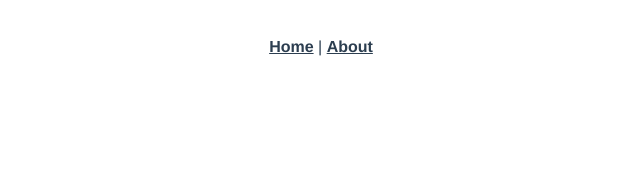
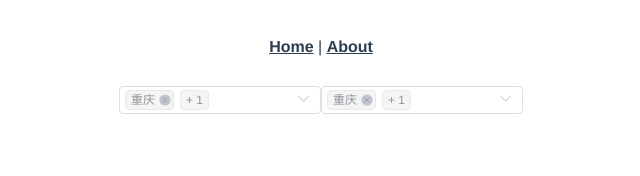
Before and after one commit to AnnGreen1/Vue2-JavaScript-demo, a Vue app: page /dev/SelectAllother in a window 1280 px wide. Shown: the top 176 px of the page, without its empty margins (319-959 px from the left). Built offline with nearby package versions, Linux system fonts and the light colour scheme.

Commit message:
definecomponent

```diff
--- a/src/router/routes/Dev/index.js
+++ b/src/router/routes/Dev/index.js
@@ -24,5 +24,15 @@ const devRoute = [
     name: "dev-NativeEvent",
     component: () => import("@/views/Dev/NativeEvent.vue"),
   },
+  {
+    path: "/dev/SelectAllother",
+    name: "dev-SelectAllother",
+    component: () => import("@/views/Dev/SelectAllother.vue"),
+  },
+  {
+    path: "/dev/SelectAllMyself",
+    name: "dev-SelectAllMyself",
+    component: () => import("@/views/Dev/SelectAllMyself.vue"),
+  },
 ];
 export default devRoute;
--- /dev/null
+++ b/src/views/Dev/SelectAllMyself.vue
@@ -0,0 +1,33 @@
+<template>
+  <div>
+    <ElSelectAllMyself
+      :selectOptions="selectOptions"
+    >
+    </ElSelectAllMyself>
+  </div>
+</template>
+
+<script>
+import ElSelectAllMyself from "./components/ElSelectAllMyself.vue";
+export default {
+  data() {
+    return {
+      selectOptions: [
+          { label: "上海", value: "sh" },
+          { label: "南京", value: "nj" },
+          { label: "重庆", value: "cq" },
+          { label: "武汉", value: "wh" },
+        ],
+    };
+  },
+  components: {
+    ElSelectAllMyself,
+  },
+  methods: {
+
+  },
+  mounted() {
+
+  },
+};
+</script>
--- /dev/null
+++ b/src/views/Dev/SelectAllother.vue
@@ -0,0 +1,63 @@
+<template>
+  <div>
+    <MultipleSelect
+      :selectOptions="selectOptions"
+      :mulSelectLoading="mulSelectLoading"
+      :mulSelecteds="mulSelecteds"
+      @update:updateMultipleSelect="(val) => (mulSelecteds = val)"
+    >
+    </MultipleSelect>
+
+    <MultipleSelect2
+      :selectOptions="selectOptions2"
+      :mulSelectLoading="mulSelectLoading2"
+      :mulSelecteds="mulSelecteds2"
+      @update:updateMultipleSelect="(val) => (mulSelecteds2 = val)"
+    >
+    </MultipleSelect2>
+  </div>
+</template>
+
+<script>
+import MultipleSelect from "./components/ElSelectAllS1.vue";
+import MultipleSelect2 from "./components/ElSelectAllS2.vue";
+export default {
+  data() {
+    return {
+      selectOptions: [],
+      mulSelectLoading: false,
+      mulSelecteds: [],
+      selectOptions2: [],
+      mulSelectLoading2: false,
+      mulSelecteds2: [],
+    };
+  },
+  components: {
+    MultipleSelect,
+    MultipleSelect2,
+  },
+  methods: {
+    mockData() {
+      this.mulSelectLoading = true;
+      this.mulSelectLoading2 = true;
+      setTimeout(() => {
+        const options = [
+          { label: "上海", value: "sh" },
+          { label: "南京", value: "nj" },
+          { label: "重庆", value: "cq" },
+          { label: "武汉", value: "wh" },
+        ];
+        this.selectOptions = options;
+        this.mulSelectLoading = false;
+        this.mulSelecteds = ["cq", "nj"];
+        this.selectOptions2 = options;
+        this.mulSelectLoading2 = false;
+        this.mulSelecteds2 = ["cq", "nj"];
+      }, 1500);
+    },
+  },
+  mounted() {
+    this.mockData();
+  },
+};
+</script>
--- /dev/null
+++ b/src/views/Dev/components/ElSelectAllMyself.vue
@@ -0,0 +1,45 @@
+<template>
+  <el-select
+    size="mini"
+    multiple
+    filterable
+    v-model="selectedArr"
+    placeholder="请选择"
+    @change="changeSelect"
+  >
+    <el-option
+      label="全选"
+      value="全选"
+      @click.native="selectAll"
+      v-if="selectOptions.length"
+    ></el-option>
+    <el-option
+      v-for="item in selectOptions"
+      :key="item.value"
+      :label="item.label"
+      :value="item.value"
+    ></el-option>
+  </el-select>
+</template>
+
+<script>
+export default {
+  name: "MultipleSelect",
+  data() {
+    return {
+      selectedArr: [],
+    };
+  },
+  props: {
+    // 选项
+    selectOptions: {
+      type: Array,
+      default() {
+        return [];
+      },
+    },
+  },
+  methods: {},
+  watch: {},
+};
+</script>
--- /dev/null
+++ b/src/views/Dev/components/ElSelectAllS1.vue
@@ -0,0 +1,116 @@
+<template>
+  <el-select
+    size="mini"
+    multiple
+    filterable
+    :disabled="disabled"
+    v-model="selectedArr"
+    :loading="mulSelectLoading"
+    :collapse-tags="collapseTags"
+    placeholder="请选择"
+    @change="changeSelect"
+    @remove-tag="removeTag"
+  >
+    <el-option
+      label="全选"
+      value="全选"
+      @click.native="selectAll"
+      v-if="selectOptions.length"
+    ></el-option>
+    <el-option
+      v-for="item in selectOptions"
+      :key="item.value"
+      :label="item.label"
+      :value="item.value"
+    ></el-option>
+  </el-select>
+</template>
+
+<script>
+export default {
+  name: "MultipleSelect",
+  data() {
+    return {
+      selectedArr: [],
+    };
+  },
+  props: {
+    // 选项
+    selectOptions: {
+      type: Array,
+      default() {
+        return [];
+      },
+    },
+    // 是否禁用
+    disabled: {
+      type: Boolean,
+      default: false,
+    },
+    // 已选中选项
+    mulSelecteds: {
+      type: Array,
+      default() {
+        return [];
+      },
+    },
+    mulSelectLoading: {
+      type: Boolean,
+      default: false,
+    },
+    collapseTags: {
+      type: Boolean,
+      default: true,
+    },
+  },
+  methods: {
+    selectAll() {
+      if (this.selectedArr.length < this.selectOptions.length) {
+        this.selectedArr = [];
+        this.selectOptions.map((item) => {
+          this.selectedArr.push(item.value);
+        });
+        this.selectedArr.unshift("全选");
+      } else {
+        // 取消全选
+        this.selectedArr = [];
+      }
+      this.$emit("update:updateMultipleSelect", this.selectedArr);
+    },
+    changeSelect(val) {
+      if (!val.includes("全选") && val.length === this.selectOptions.length) {
+        this.selectedArr.unshift("全选");
+      } else if (
+        val.includes("全选") &&
+        val.length - 1 < this.selectOptions.length
+      ) {
+        this.selectedArr = this.selectedArr.filter((item) => {
+          return item !== "全选";
+        });
+      }
+      this.$emit("update:updateMultipleSelect", this.selectedArr);
+    },
+    removeTag(val) {
+      if (val === "全选") {
+        this.selectedArr = [];
+        this.$emit("update:updateMultipleSelect", this.selectedArr);
+      }
+    },
+  },
+  watch: {
+    mulSelecteds: {
+      handler(newVal) {
+        this.selectedArr = newVal;
+        if (
+          !this.selectedArr.includes("全选") &&
+          this.selectedArr.length &&
+          this.selectedArr.length === this.selectOptions.length
+        ) {
+          this.selectedArr.unshift("全选");
+        }
+      },
+      immediate: true,
+    },
+  },
+};
+</script>
--- /dev/null
+++ b/src/views/Dev/components/ElSelectAllS2.vue
@@ -0,0 +1,103 @@
+<template>
+  <el-select
+    size="mini"
+    multiple
+    filterable
+    :disabled="disabled"
+    :loading="mulSelectLoading"
+    :collapse-tags="collapseTags"
+    v-model="selectedArr"
+    placeholder="请选择"
+    @change="changeSelect"
+  >
+    <el-checkbox v-model="checked" @change="selectAll">全选</el-checkbox>
+    <el-option
+      v-for="item in selectOptions"
+      :key="item.value"
+      :label="item.label"
+      :value="item.value"
+    ></el-option>
+  </el-select>
+</template>
+
+<script>
+export default {
+  data() {
+    return {
+      checked: false,
+      selectedArr: [],
+    };
+  },
+  props: {
+    // 选项
+    selectOptions: {
+      type: Array,
+      default() {
+        return [];
+      },
+    },
+    // 是否禁用
+    disabled: {
+      type: Boolean,
+      default: false,
+    },
+    // 已选中选项
+    mulSelecteds: {
+      type: Array,
+      default() {
+        return [];
+      },
+    },
+    mulSelectLoading: {
+      type: Boolean,
+      default: false,
+    },
+    collapseTags: {
+      type: Boolean,
+      default: true,
+    },
+  },
+  methods: {
+    selectAll() {
+      this.selectedArr = [];
+      if (this.checked) {
+        this.selectOptions.forEach((item) => {
+          this.selectedArr.push(item.value);
+        });
+      } else {
+        this.selectedArr = [];
+      }
+      this.$emit("update:updateMultipleSelect", this.selectedArr);
+    },
+    changeSelect(val) {
+      if (val.length === this.selectOptions.length) {
+        this.checked = true;
+      } else {
+        this.checked = false;
+      }
+      this.$emit("update:updateMultipleSelect", this.selectedArr);
+    },
+  },
+  watch: {
+    mulSelecteds: {
+      handler(newVal,) {
+        this.selectedArr = newVal;
+        if (
+          this.selectedArr.length &&
+          this.selectedArr.length === this.selectOptions.length
+        ) {
+          this.checked = true;
+        }
+      },
+      immediate: true,
+    },
+  },
+};
+</script>
+
+<style lang="scss" scoped>
+.el-checkbox {
+  text-align: right;
+  width: 90%;
+}
+</style>
```
